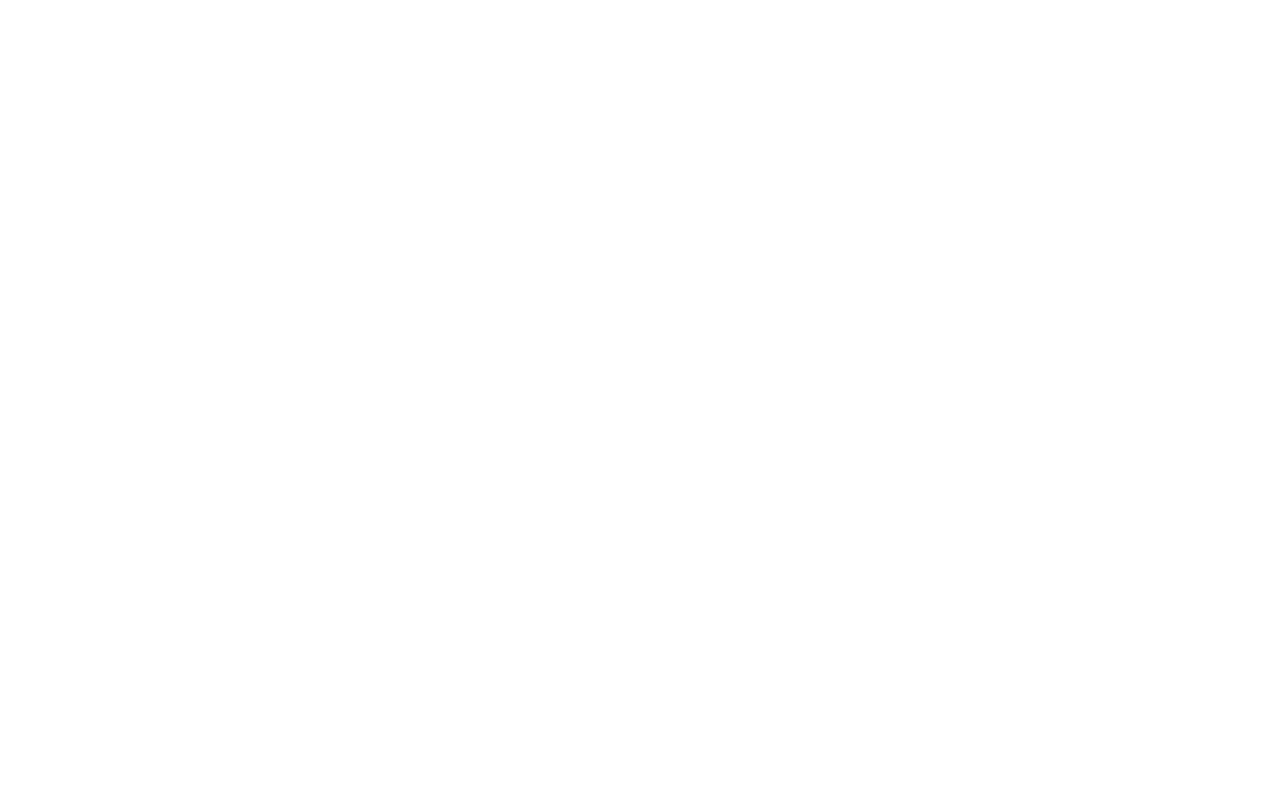
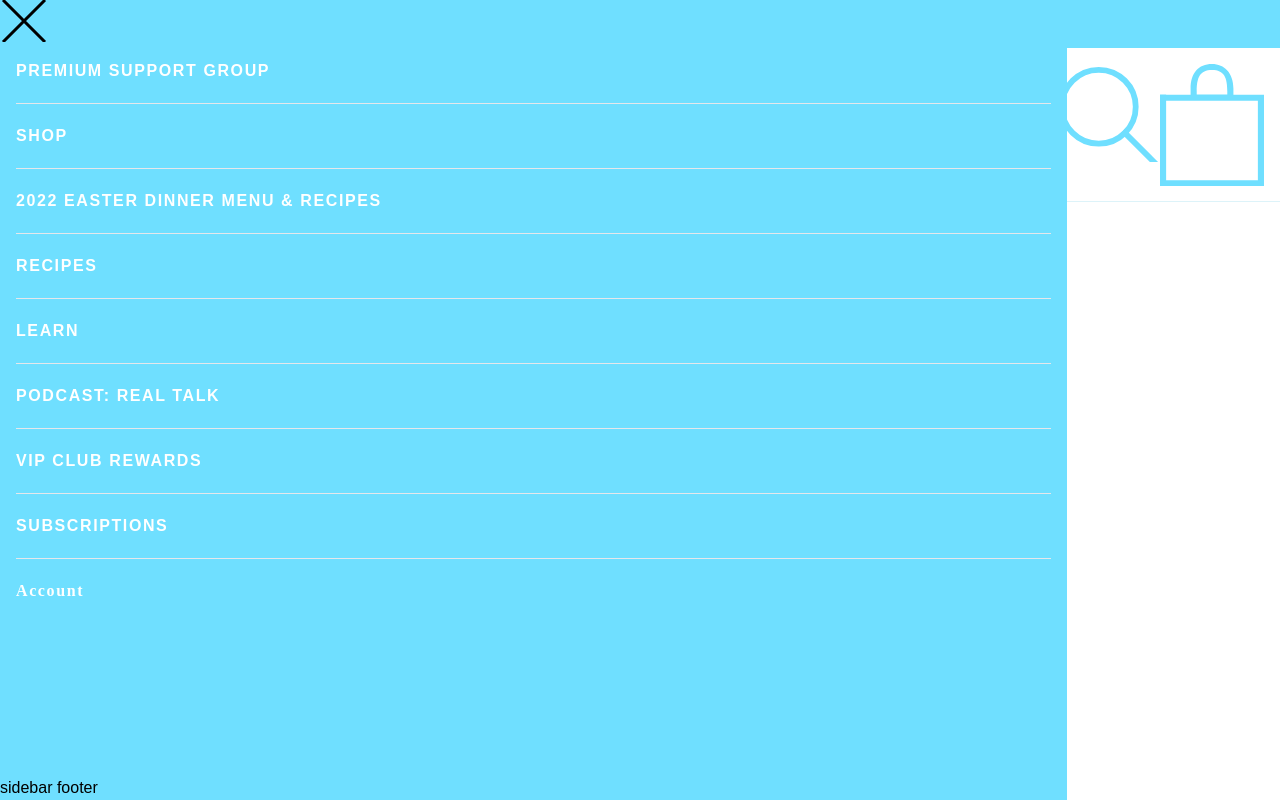
Before and after one commit to kocakkhatice/bariatric-landing-page, a React (Create React App) app: page / in a window 1280 px wide. Built offline with nearby package versions, Linux system fonts and the light colour scheme.

Commit message:
header-wip

```diff
--- a/public/index.html
+++ b/public/index.html
@@ -24,6 +24,12 @@
       work correctly both with client-side routing and a non-root public URL.
       Learn how to configure a non-root public URL by running `npm run build`.
     -->
+    <link rel="preconnect" href="https://fonts.googleapis.com" />
+    <link rel="preconnect" href="https://fonts.gstatic.com" crossorigin />
+    <link
+      href="https://fonts.googleapis.com/css2?family=Montserrat:wght@400;700&display=swap"
+      rel="stylesheet"
+    />
     <title>Bariatric Eating: Best Gastric Bypass and WLS Resource Guide</title>
   </head>
   <body>
--- a/src/App.js
+++ b/src/App.js
@@ -1,3 +1,9 @@
+import Header from "./components/Header";
+
 export default function App() {
-  return <div className="App"></div>;
+  return (
+    <div className="App relative">
+      <Header />
+    </div>
+  );
 }
--- /dev/null
+++ b/src/assets/logo/index.js
@@ -0,0 +1,2 @@
+import Logo from "./be-logo.png";
+export { Logo };
--- /dev/null
+++ b/src/assets/svgs/Cart.js
@@ -0,0 +1,10 @@
+export default function Cart() {
+  return (
+    <svg className="Icon Icon--cart" role="presentation" viewBox="0 0 17 20">
+      <path
+        d="M0 20V4.995l1 .006v.015l4-.002V4c0-2.484 1.274-4 3.5-4C10.518 0 12 1.48 12 4v1.012l5-.003v.985H1V19h15V6.005h1V20H0zM11 4.49C11 2.267 10.507 1 8.5 1 6.5 1 6 2.27 6 4.49V5l5-.002V4.49z"
+        fill="currentColor"
+      ></path>
+    </svg>
+  );
+}
--- /dev/null
+++ b/src/assets/svgs/CloseBtn.js
@@ -0,0 +1,12 @@
+export default function CloseBtn() {
+  return (
+    <svg className="Icon Icon--close" role="presentation" viewBox="0 0 16 14">
+      <path
+        d="M15 0L1 14m14 0L1 0"
+        stroke="currentColor"
+        fill="none"
+        fillRule="evenodd"
+      ></path>
+    </svg>
+  );
+}
--- /dev/null
+++ b/src/assets/svgs/SearchIcon.js
@@ -0,0 +1,16 @@
+export default function SearchIcon() {
+  return (
+    <svg className="Icon Icon--search" role="presentation" viewBox="0 0 18 17">
+      <g
+        transform="translate(1 1)"
+        stroke="currentColor"
+        fill="none"
+        fillRule="evenodd"
+        strokeLinecap="square"
+      >
+        <path d="M16 16l-5.0752-5.0752"></path>
+        <circle cx="6.4" cy="6.4" r="6.4"></circle>
+      </g>
+    </svg>
+  );
+}
--- /dev/null
+++ b/src/assets/svgs/index.js
@@ -0,0 +1,4 @@
+import SearchIcon from "./SearchIcon";
+import Cart from "./Cart";
+
+export { SearchIcon, Cart };
--- /dev/null
+++ b/src/components/Header/index.js
@@ -0,0 +1,94 @@
+import { Logo } from "../../assets/logo/index.js";
+import { SearchIcon, Cart } from "../../assets/svgs";
+import CloseBtn from "../../assets/svgs/CloseBtn.js";
+export default function Header() {
+  const navbarToggler = () => {
+    const sidebar = document.querySelector(".sidebar");
+    sidebar.classList.toggle("w-0");
+    const sidebarContent = document.querySelector(".sidebar div");
+    sidebarContent.classList.toggle("invisible");
+  };
+  return (
+    <>
+      <header className="w-full shadow-[0_-1px_rgb(221,243,249)_inset]">
+        <div className="flex justify-center items-center py-3 px-4 bg-primary">
+          <h2 className="font-[Montesarrat]  font-semibold tracking-widest">
+            FREE SHIPPING ON ORDERS $125+
+          </h2>
+        </div>
+        <div className=" flex columns-12 p-4">
+          <div
+            className="w-1/12   flex flex-col justify-center items-center "
+            onClick={navbarToggler}
+          >
+            <span className="block w-5 h-0.5 mb-1 bg-primary"></span>
+            <span className="block w-5 h-0.5 mb-1 bg-primary"></span>
+            <span className="block w-5 h-0.5   bg-primary"></span>
+          </div>
+          <div className="w-9/12  flex justify-center items-center">
+            <a>
+              <img src={Logo} />
+            </a>
+          </div>
+          <div className="w-1/12 text-primary">
+            <SearchIcon />
+          </div>
+          <div className="w-1/12 text-primary">
+            <Cart />
+          </div>
+        </div>
+      </header>
+      <div className="sidebar transition-all	 fixed inset-y-0 w-10/12 h-screen bg-primary">
+        <div className="sidebarContent">
+          <div className="">
+            {" "}
+            {/* //Sidebar header */}
+            <button className=" w-12 h-8" onClick={navbarToggler}>
+              <CloseBtn />
+            </button>
+          </div>
+          <ul className="px-4">
+            {NavList.map((item, index) => {
+              return (
+                <li className="py-5 uppercase text-white font-[Montesarrat] font-semibold tracking-widest border-b">
+                  <a href="#">{item.title}</a>
+                </li>
+              );
+            })}
+            <li className="py-5   text-white font-[Montesarrat] font-semibold tracking-widest font-normal">
+              Account
+            </li>
+          </ul>
+          <div className="absolute bottom-0">sidebar footer</div>
+        </div>
+      </div>
+    </>
+  );
+}
+
+const NavList = [
+  {
+    title: "Premium Support Group",
+  },
+  {
+    title: "SHOP",
+  },
+  {
+    title: "2022 EASTER DINNER menu & recipes",
+  },
+  {
+    title: "Recipes",
+  },
+  {
+    title: "Learn",
+  },
+  {
+    title: "Podcast: Real Talk",
+  },
+  {
+    title: "VIP CLUB REWARDS",
+  },
+  {
+    title: "Subscriptions",
+  },
+];
--- a/tailwind.config.js
+++ b/tailwind.config.js
@@ -1,7 +1,11 @@
 module.exports = {
   content: ["./src/**/*.{js,jsx,ts,tsx}"],
   theme: {
-    extend: {},
+    extend: {
+      colors: {
+        primary: "#6fdfff;",
+      },
+    },
   },
   plugins: [],
 };
```
Also changed, not shown: src/assets/logo/be-logo.png (added).
